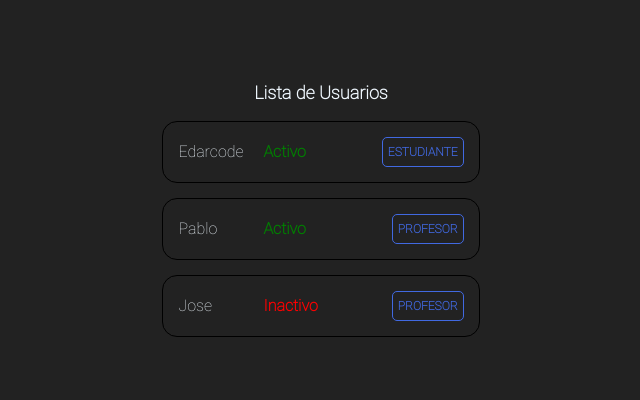
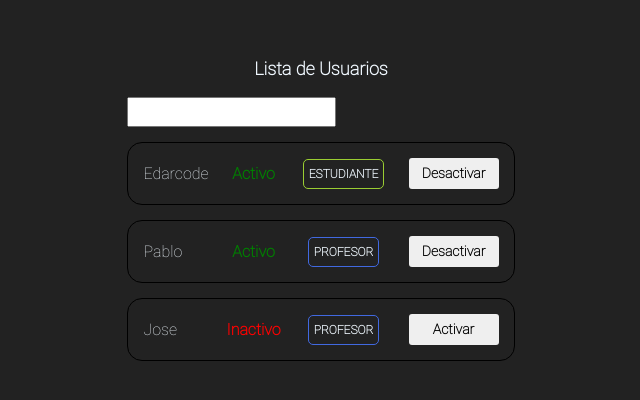
Before and after one commit to edarcode/user-manager, a React (Vite) app: page / in a window 1280 px wide. Shown: the part 192-592 px from the top of the page, without its empty margins (319-959 px from the left). Built offline with nearby package versions, Linux system fonts and the light colour scheme.

Commit message:
feat(src/components/UserList/UserList.jsx) filtrar usuarios

```diff
--- a/src/components/User/User.jsx
+++ b/src/components/User/User.jsx
@@ -1,12 +1,24 @@
+import { useState } from "react";
+import UserRole from "../UserRole/UserRole";
 import UserState from "../UserState/UserState";
 import css from "./style.module.css";
 
 export default function User({ name, state, role }) {
+	const [userState, setUserState] = useState(state);
+	const handleOnClickUserState = () => {
+		setUserState(state => {
+			if (state === "activo") return "inactivo";
+			return "activo";
+		});
+	};
 	return (
 		<div className={css.user}>
 			<span className={css.name}>{name}</span>
-			<UserState state={state} />
-			<span className={css.role}>{role}</span>
+			<UserState state={userState} />
+			<UserRole role={role} />
+			<button className={css.btn} onClick={handleOnClickUserState}>
+				{userState === "activo" ? "Desactivar" : "Activar"}
+			</button>
 		</div>
 	);
 }
--- a/src/components/User/style.module.css
+++ b/src/components/User/style.module.css
@@ -1,6 +1,8 @@
 .user {
 	display: grid;
-	grid-template-columns: 1fr 50px 130px;
+
+	grid-template-columns: 1fr 50px 90px 90px;
+	place-items: center;
 	gap: 20px;
 	align-items: center;
 	border: 1px solid black;
@@ -9,14 +11,14 @@
 }
 .name {
 	text-transform: capitalize;
+	justify-self: start;
 }
-.role {
-	text-transform: uppercase;
-	justify-self: end;
-	color: royalblue;
-	border: 1px solid royalblue;
+.btn {
+	color: black;
+	font-weight: bold;
+	border-radius: 3px;
+	border: none;
 	padding: 5px;
-	border-radius: 5px;
-	font-size: 1.2rem;
-	font-weight: bold;
+	min-width: 90px;
+	font-size: 1.4rem;
 }
--- a/src/components/UserList/UserList.jsx
+++ b/src/components/UserList/UserList.jsx
@@ -1,11 +1,36 @@
+import { useState } from "react";
 import User from "../User/User";
 import css from "./style.module.css";
 
 export default function UserList({ users, children }) {
-	const renderUsers = users.map(user => <User key={user.name} {...user} />);
+	const [searchUsers, setSearchUsers] = useState("");
+	const normalizedSearchUsers = searchUsers.toLowerCase();
+	const filterUsers =
+		(searchUsers &&
+			users.filter(({ name }) =>
+				name.toLowerCase().startsWith(normalizedSearchUsers)
+			)) ||
+		users;
+	const renderUsers = (filterUsers?.length &&
+		filterUsers.map(user => <User key={user.name} {...user} />)) || (
+		<p>No existen usuarios</p>
+	);
+
+	const handleOnChangeSearchUsers = e => {
+		const user = e.target.value;
+		setSearchUsers(user);
+	};
+
 	return (
 		<div className={css.usersList}>
 			{children}
+			<form>
+				<input
+					type="text"
+					value={searchUsers}
+					onChange={handleOnChangeSearchUsers}
+				/>
+			</form>
 			{renderUsers}
 		</div>
 	);
--- /dev/null
+++ b/src/components/UserRole/UserRole.jsx
@@ -0,0 +1,10 @@
+import css from "./style.module.css";
+
+export default function UserRole({ role }) {
+	const className = {
+		profesor: `${css.role} ${css.teacher}`,
+		estudiante: `${css.role} ${css.student}`,
+		default: css.role
+	};
+	return <span className={className[role] || className.default}>{role}</span>;
+}
--- /dev/null
+++ b/src/components/UserRole/style.module.css
@@ -0,0 +1,15 @@
+.role {
+	text-transform: uppercase;
+	padding: 5px;
+	border-radius: 5px;
+	font-size: 1.2rem;
+	font-weight: bold;
+	border: 1px solid aliceblue;
+	text-align: center;
+}
+.student {
+	border: 1px solid yellowgreen;
+}
+.teacher {
+	border: 1px solid royalblue;
+}
--- a/src/components/UserState/UserState.jsx
+++ b/src/components/UserState/UserState.jsx
@@ -3,7 +3,8 @@ import css from "./style.module.css";
 export default function UserState({ state }) {
 	const className = {
 		activo: `${css.state} ${css.active}`,
-		inactivo: `${css.state} ${css.noActive}`
+		inactivo: `${css.state} ${css.noActive}`,
+		default: css.state
 	};
-	return <span className={className[state]}>{state}</span>;
+	return <span className={className[state] || className.default}>{state}</span>;
 }
```
